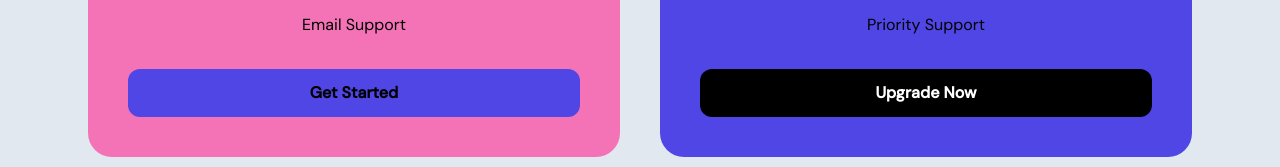
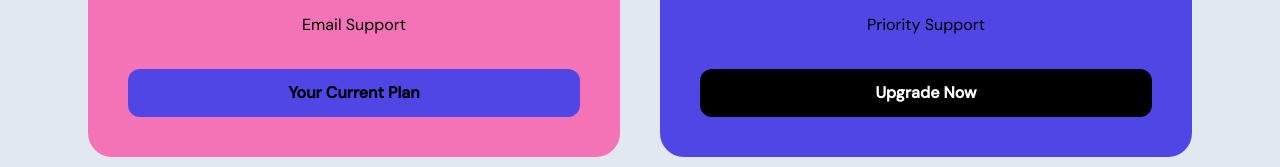
Before and after one commit to MISBAH-09/Frontend-ScriptNova, a React (Vite) app: page / in a window 1280 px wide. Shown: the part 3222-3389 px from the top of the page. Built offline with nearby package versions, Linux system fonts and the light colour scheme; no server answers.

Commit message:
button fixation

```diff
--- a/src/components/PricingSection.jsx
+++ b/src/components/PricingSection.jsx
@@ -21,18 +21,12 @@ function PricingSection() {
         setPlan(status?.plan || "free");
 
         if (searchParams.get("checkout") === "success") {
-          if (status?.plan === "pro") {
+           const nextMonthDate = new Date();
+            nextMonthDate.setMonth(nextMonthDate.getMonth() + 1);
+
             setMessage(
-              `Subscription enabled until ${new Date(
-                status.current_period_end
-              ).toLocaleDateString()}`
+              `Subscription enabled until ${nextMonthDate.toLocaleDateString()}`
             );
-          } else {
-            setError(`Subscription enabled until ${new Date(
-                status.current_period_end
-              ).toLocaleDateString()}`);
-            // setError("Redirected after checkout, but subscription is not active yet.");
-          }
         }
       } catch (err) {
         setPlan("free");
@@ -105,9 +99,9 @@ function PricingSection() {
             </ul>
             <button
               onClick={handleFreePlan}
-              className="mt-8 w-full bg-indigo-600 py-3 rounded-xl font-semibold"
+              className="mt-8 disabled:cursor-not-allowed w-full bg-indigo-600 py-3 rounded-xl font-semibold"
             >
-              Get Started
+              Your Current Plan
             </button>
           </div>
 
```
